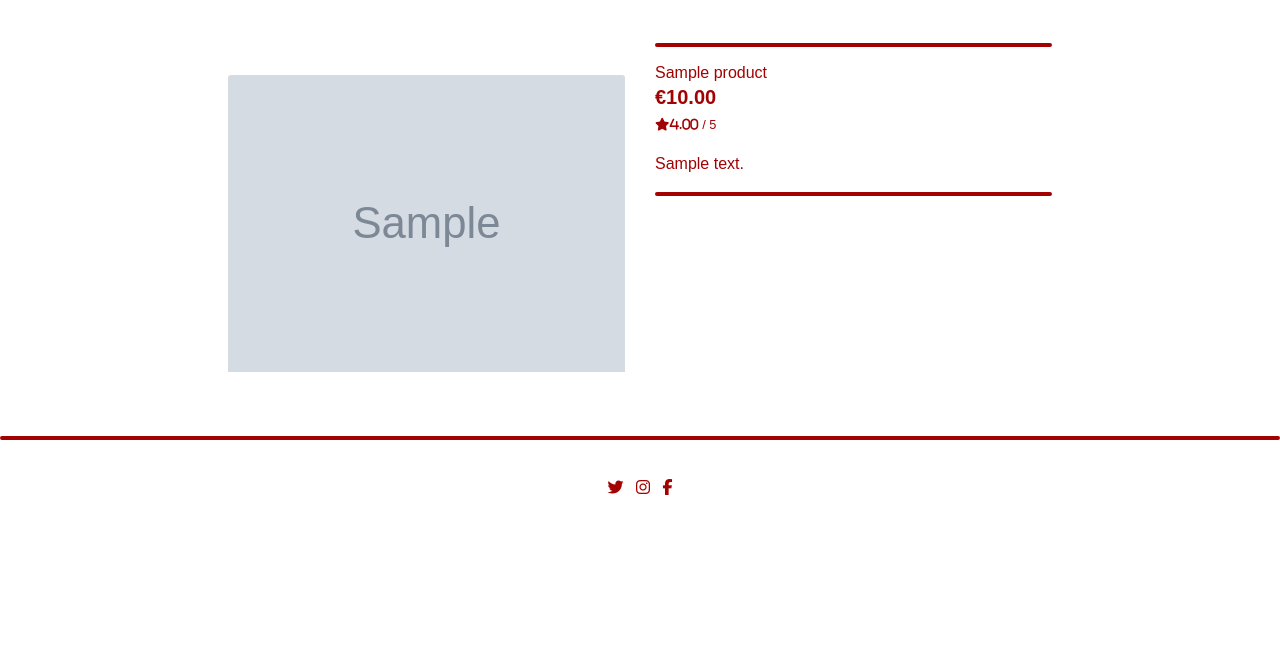
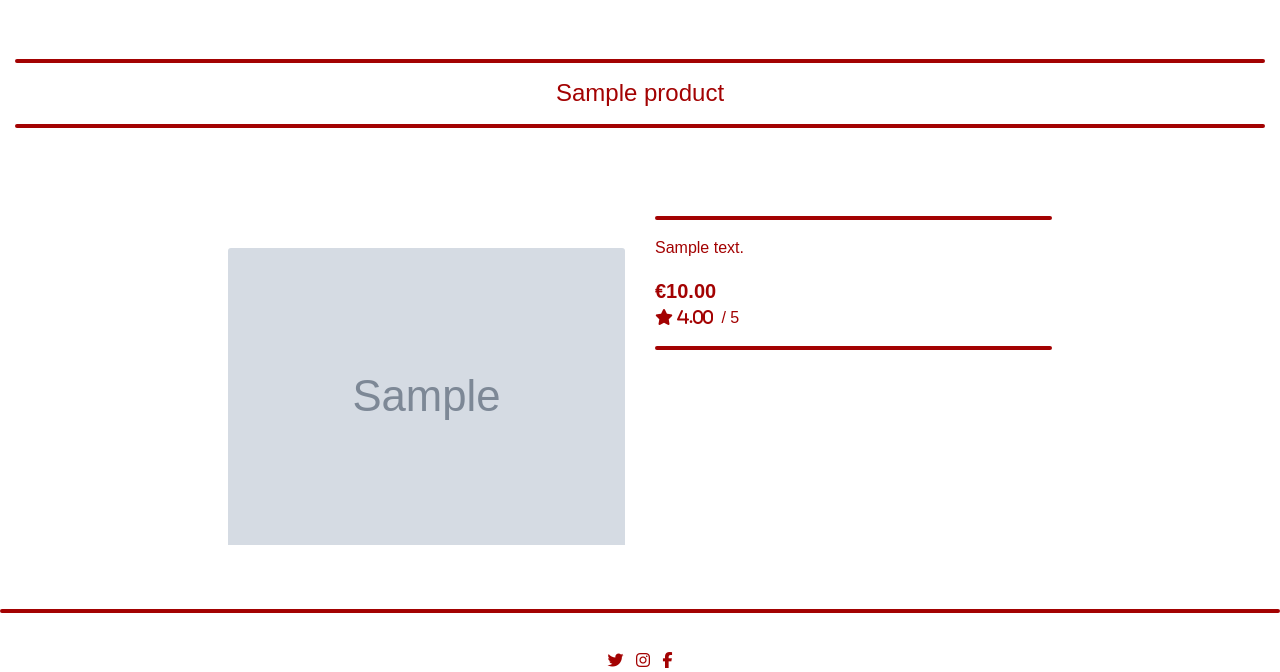
Before and after one commit to Richiefinegan11/finesse_fitness, a Django app: page /products/1/ in a window 1280 px wide. Shown: the part 128-800 px from the top of the page. Run offline with Django 3.2, Linux system fonts and the light colour scheme; tables that the repository leaves empty hold one stand-in row (values such as "Sample post"); grey boxes marked "Sample" are stand-in pictures; some libraries are stand-ins or nearby versions; some web fonts are replaced.

Commit message:
Made adjustment to product detail page

```diff
--- a/products/templates/products/product_detail.html
+++ b/products/templates/products/product_detail.html
@@ -14,6 +14,15 @@
 
 {% block content %}
     <div class="container-fluid">
+        <div class="row">
+            <div class="col text-center mt-3">
+                <h4 class="text-red product-detail">
+                    <hr>
+                        {{ product.name }}
+                    <hr>
+                </h4>
+            </div>
+        </div>
         <div class="row">
             <div class="col-12 col-md-6 col-lg-4 offset-lg-2">
             <div class="image-container my-5">
@@ -38,14 +47,13 @@
             </div>
             <div class="col-12 col-md-6 col-lg-4">
                 <hr>
-            <h6 class="mb-0 text-red">{{ product.name }}</h6>
+                <p class="mt-3 text-red">{{ product.description }}</p>
                 <p class="lead mb-0 text-left font-weight-bold text-red">€{{ product.price }}</p>
                 {% if product.rating %}
-                <small class="text-muted text-red"><i class="fas fa-star mr-1">{{ product.rating }}</i>/ 5</small>
+                    <p class="text-muted text-red"><i class="fas fa-star mr-1"> {{ product.rating }}</i> / 5</P>
                 {% else %}
                     <small class="text-muted text-red">No Rating Yet</small>
                 {% endif %}
-            <p class="mt-3 text-red">{{ product.description }}</p>
                 <hr>
             </div>
         </div>
--- a/static/css/base.css
+++ b/static/css/base.css
@@ -99,6 +99,10 @@ hr {
     border-radius: 2px;
 }
 
+.product-detail {
+    padding-bottom: 3rem;
+}
+
 /* Media Queries */
 
 @media (max-width: 350px){
```
Lines whose indentation alone changed are shown as unchanged.
